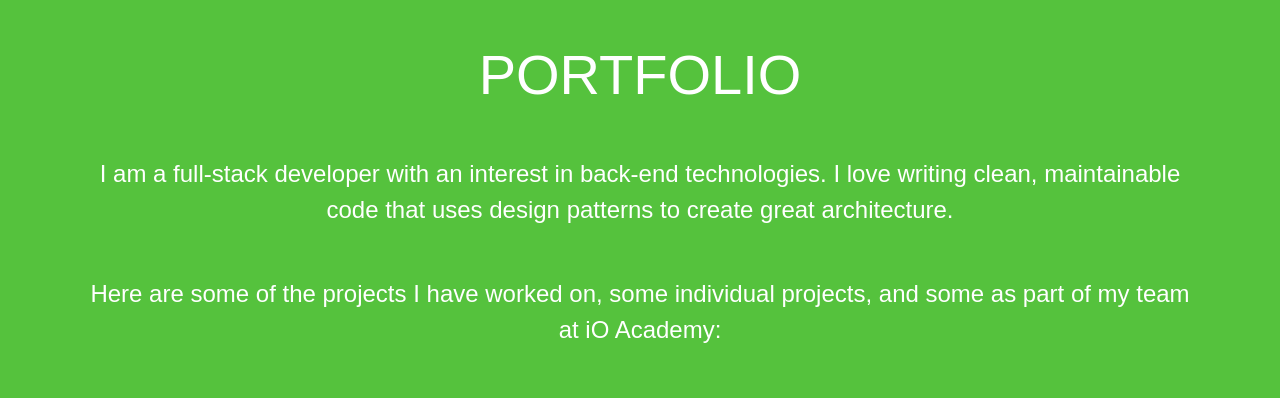
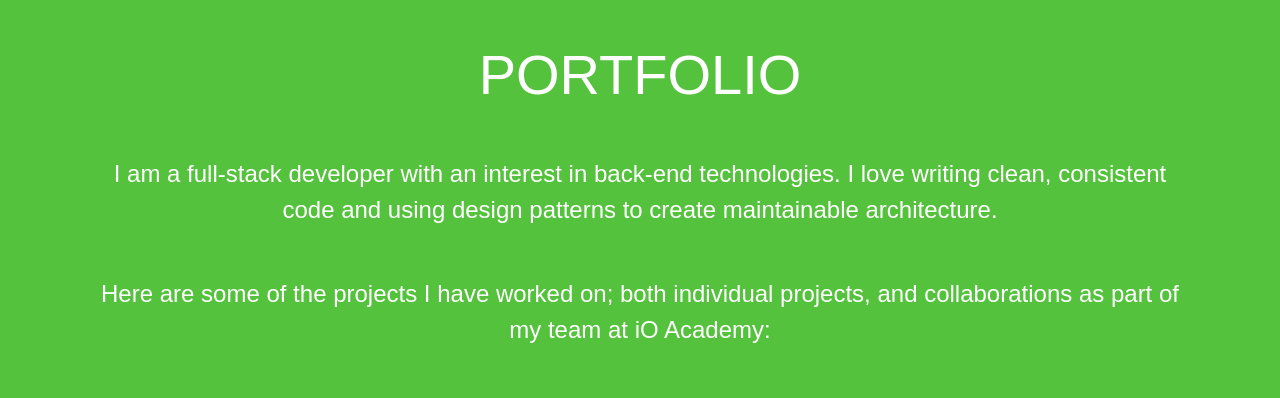
Before and after one commit to jjtapley/Portfoliov1, a website: page index.html in a window 1280 px wide. Shown: the part 1635-2033 px from the top of the page. Drawn offline with nearby package versions, Linux system fonts and the light colour scheme; files whose address does not match are found by name.

Commit message:
Changed some text for portfolio section

```diff
--- a/index.html
+++ b/index.html
@@ -87,9 +87,9 @@
         <div id="projects" class="pt-5 pb-5">
             <h1 class="container text-center mt-5 display-4">PORTFOLIO</h1>
             <p class="container text-center mt-5 subheader">I am a full-stack developer with an interest in back-end technologies.
-                    I love writing clean, maintainable code that uses design patterns to create great architecture.</p>
-            <p class="container text-center mt-5 subheader">Here are some of the projects I have worked on, some individual projects,
-                and some as part of my team at iO Academy:</p>
+                    I love writing clean, consistent code and using design patterns to create maintainable architecture.</p>
+            <p class="container text-center mt-5 subheader">Here are some of the projects I have worked on; both individual projects,
+                and collaborations as part of my team at iO Academy:</p>
         </div>
         <div class="gallery">
             <div class="container">
```
